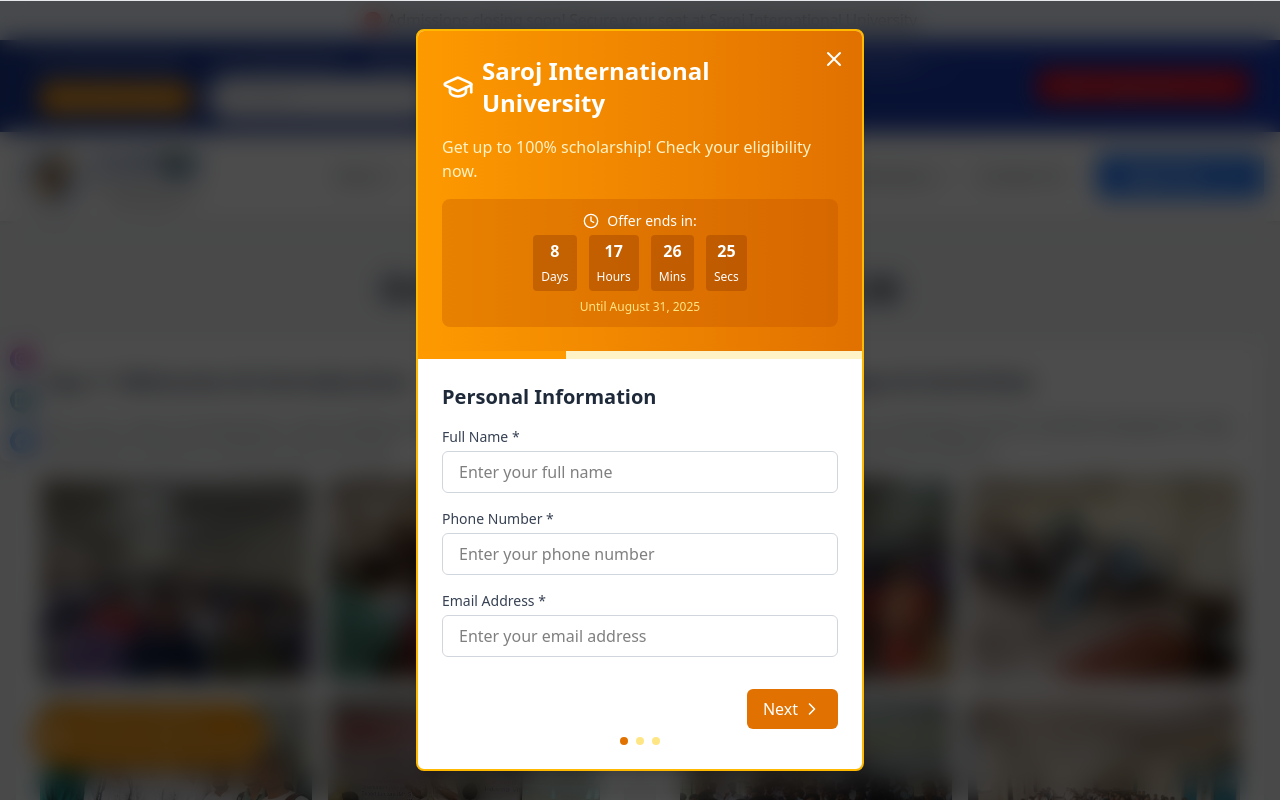
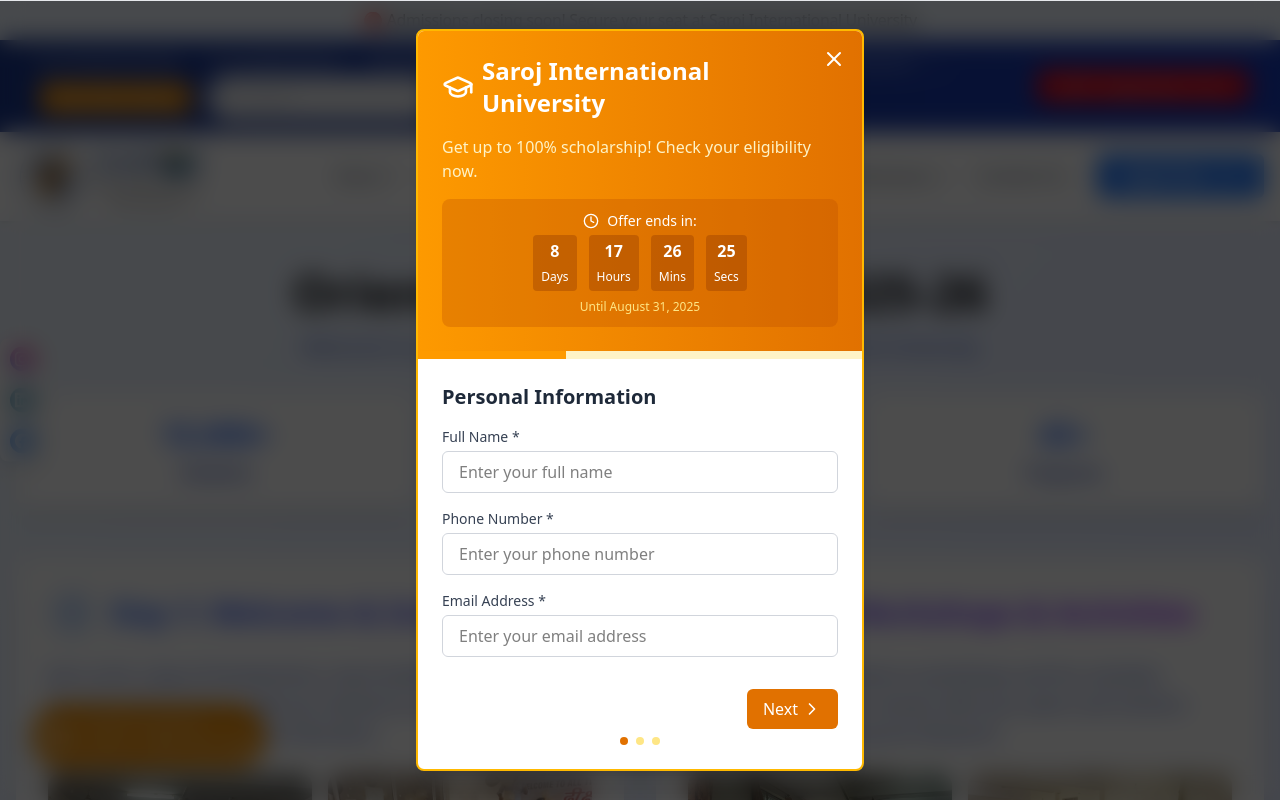
Before and after one commit to Saroj-Eductaion-Group/SIU, a React (Vite) app: page /admissions/orientation in a window 1280 px wide. Shown: the top 800 px of the page. Built offline with nearby package versions, Linux system fonts and the light colour scheme.

Commit message:
Updated scp

```diff
--- a/src/components/Header.jsx
+++ b/src/components/Header.jsx
@@ -58,7 +58,7 @@
       {
         heading: "INSTITUTES",
         type: "institutes", // Custom type to identify this column
-        items: [{ title: "Saroj Institute of Artificial Intelligence (SIAI)" , path: "/academics/Saroj-Institute-of-Artificial-Intelligence"}, { title: "Saroj Institute of Management & Technology (SIMT)", approval: "AICTE Approved", path: "/academics/Saroj-Institute-of-Management-and-Technology" }, { title: "Saroj Institute of Basic & Health Sciences (SIBHS)", path: "/academics/Saroj-Institute-of-Basic-and-Health-Sciences" }, { title: "Saroj Institute of Humanities & Education (SiHE)" , path: "/academics/Saroj-Institute-of-Humanities-and-Education"}, { title: "Saroj Institute of Sports Sciences & Research (SISSR)" ,path: "/academics/Saroj-Institute-of-Sports-Science-and-Research" }, { title: "Saroj Institute of Entrepreneurship & Business (SIEB)" , path: "/academics/Saroj-Insitute-of-Entrepreneurship-and-Business"}, { title: "Saroj Institute of Film and Fashion (SIFF)", approval: "AICTE Approved", path: "/academics/Saroj-Institute-of-Film-and-Fashion" }, { title: "Lucknow Institute of Pharmacy (LIP)", approval: "PCI Approved", path: "/academics/Lucknow-Institute-of-Pharmacy"},{ title: "Saroj College of Law (SCL)" , path: "/academics/saroj-college-of-law"}],
+        items: [{ title: "Saroj Institute of Artificial Intelligence (SIAI)" , path: "/academics/Saroj-Institute-of-Artificial-Intelligence"}, { title: "Saroj Institute of Management & Technology (SIMT)", approval: "AICTE Approved", path: "/academics/Saroj-Institute-of-Management-and-Technology" }, { title: "Saroj Institute of Basic & Health Sciences (SIBHS)", path: "/academics/Saroj-Institute-of-Basic-and-Health-Sciences" }, { title: "Saroj Institute of Humanities & Education (SiHE)" , path: "/academics/Saroj-Institute-of-Humanities-and-Education"}, { title: "Saroj Institute of Sports Sciences & Research (SISSR)" ,path: "/academics/Saroj-Institute-of-Sports-Science-and-Research" }, { title: "Saroj Institute of Entrepreneurship & Business (SIEB)" , path: "/academics/Saroj-Insitute-of-Entrepreneurship-and-Business"}, { title: "Saroj Institute of Film and Fashion (SIFF)", approval: "AICTE Approved", path: "/academics/Saroj-Institute-of-Film-and-Fashion" }, { title: "Lucknow Institute of Pharmacy (LIP)", approval: "PCI Approved", path: "/academics/Lucknow-Institute-of-Pharmacy"},{ title: "Saroj Institute of Law (SCL)" , path: "/academics/saroj-college-of-law"}],
       },
       {
         heading: "PROGRAMS & FEES",
--- a/src/pages/Admission/OrientationPage.jsx
+++ b/src/pages/Admission/OrientationPage.jsx
@@ -1,96 +1,177 @@
 // src/components/Orientation.jsx
 import React from 'react';
 import Layout from '../../components/Layout';
-import Img1 from '../../assets/orientation/O1.jpeg'
-import Img2 from '../../assets/orientation/O2.jpeg'
-import Img3 from '../../assets/orientation/O3.jpeg'
-import Img4 from '../../assets/orientation/O4.jpeg'
-import Img5 from '../../assets/orientation/O5.jpeg'
-import Img6 from '../../assets/orientation/O6.jpeg'
-import Img7 from '../../assets/orientation/O7.jpeg'
-import Img8 from '../../assets/orientation/O8.jpeg'
-
-
-
+import Img1 from '../../assets/orientation/O1.jpeg';
+import Img2 from '../../assets/orientation/O2.jpeg';
+import Img3 from '../../assets/orientation/O3.jpeg';
+import Img4 from '../../assets/orientation/O4.jpeg';
+import Img5 from '../../assets/orientation/O5.jpeg';
+import Img6 from '../../assets/orientation/O6.jpeg';
+import Img7 from '../../assets/orientation/O7.jpeg';
+import Img8 from '../../assets/orientation/O8.jpeg';
 
 const OrientationPage = () => {
   return (
     <Layout>
-    <div className="bg-gray-100 py-12">
+      <div className="min-h-screen bg-gradient-to-br from-blue-50 to-indigo-100 py-12">
+        {/* Animated Header Section */}
+        <div className="container mx-auto px-4 mb-12">
+          <div className="text-center mb-8">
+            <h2 className="text-5xl font-bold from-blue-900 mb-4">
+              Orientation Program 2025-26
+            </h2>
+            <p className="text-xl text-blue-800 animate-slide-up delay-100">
+              Welcome to your new academic journey at Saroj International University
+            </p>
+          </div>
+
+          {/* Stats Cards */}
+          <div className="grid grid-cols-1 md:grid-cols-3 gap-6 mb-12">
+            <div className="bg-white rounded-xl shadow-lg p-6 text-center transform hover:scale-105 transition-transform duration-300 animate-fade-in delay-200">
+              <div className="text-3xl font-bold text-blue-600 mb-2">15,000+</div>
+              <div className="text-blue-800 font-semibold">Students</div>
+            </div>
+            <div className="bg-white rounded-xl shadow-lg p-6 text-center transform hover:scale-105 transition-transform duration-300 animate-fade-in delay-300">
+              <div className="text-3xl font-bold text-blue-600 mb-2">250+</div>
+              <div className="text-blue-800 font-semibold">Faculty</div>
+            </div>
+            <div className="bg-white rounded-xl shadow-lg p-6 text-center transform hover:scale-105 transition-transform duration-300 animate-fade-in delay-400">
+              <div className="text-3xl font-bold text-blue-600 mb-2">45+</div>
+              <div className="text-blue-800 font-semibold">Programs</div>
+            </div>
+          </div>
+        </div>
+
+        {/* Orientation Days Grid */}
         <div className="container mx-auto px-4">
-        <h2 className="text-4xl font-bold text-center text-gray-800 mb-8">Orientation Program 2025-26</h2>
-        <div className="grid grid-cols-1 md:grid-cols-2 gap-8">
+          <div className="grid grid-cols-1 lg:grid-cols-2 gap-8">
+
             {/* Day 1 Section */}
-          <div className="bg-white rounded-lg shadow-lg p-6">
-            <h3 className="text-2xl font-semibold text-gray-700 mb-4">Day 1: Welcome & Introduction</h3>
-            <p className="text-gray-600 mb-4">
-              Join us for a day of introductions, team-building exercises, and essential information to get you started on your journey.
+            <div className="bg-white rounded-2xl shadow-xl p-8 transform hover:shadow-2xl transition-all duration-500 animate-slide-up delay-500">
+              <div className="flex items-center mb-6">
+                <div className="bg-blue-100 text-blue-600 rounded-full w-12 h-12 flex items-center justify-center mr-4">
+                  <span className="text-xl font-bold">1</span>
+                </div>
+                <h3 className="text-3xl font-bold bg-gradient-to-r from-blue-600 to-indigo-600 bg-clip-text text-transparent">
+                  Day 1: Welcome & Introduction
+                </h3>
+              </div>
+
+              <p className="text-blue-800 text-lg mb-6 leading-relaxed">
+                Join us for a day of introductions, team-building exercises, and essential information to get you started on your journey at India's Gateway to Next-Gen Education.
               </p>
 
-            <div className='flex grid grid-cols-1 md:grid-cols-2 gap-4'>
+              <div className="grid grid-cols-2 gap-4">
                 <img
-              src= { Img1 }
+                  src={Img1}
                   alt="Day 1 Orientation"
-              className="w-full h-auto rounded-lg object-cover"
+                  className="w-full h-48 object-cover rounded-xl shadow-md hover:scale-105 transition-transform duration-300 cursor-pointer"
                 />
-
                 <img
-              src= { Img2 }
+                  src={Img2}
                   alt="Day 1 Orientation"
-              className="w-full h-auto rounded-lg object-cover"
+                  className="w-full h-48 object-cover rounded-xl shadow-md hover:scale-105 transition-transform duration-300 cursor-pointer"
                 />
-
                 <img
-              src= { Img3 }
+                  src={Img3}
                   alt="Day 1 Orientation"
-              className="w-full h-auto rounded-lg object-cover"
+                  className="w-full h-48 object-cover rounded-xl shadow-md hover:scale-105 transition-transform duration-300 cursor-pointer"
                 />
-
                 <img
-              src= { Img4 }
+                  src={Img4}
                   alt="Day 1 Orientation"
-              className="w-full h-auto rounded-lg object-cover"
+                  className="w-full h-48 object-cover rounded-xl shadow-md hover:scale-105 transition-transform duration-300 cursor-pointer"
                 />
               </div>
 
+              <button className="mt-6 bg-gradient-to-r from-blue-500 to-indigo-600 text-white px-6 py-3 rounded-lg font-semibold hover:from-blue-600 hover:to-indigo-700 transform hover:scale-105 transition-all duration-300 shadow-lg">
+                Explore Day 1 Schedule
+              </button>
             </div>
 
             {/* Day 2 Section */}
-          <div className="bg-white rounded-lg shadow-lg p-6">
-            <h3 className="text-2xl font-semibold text-gray-700 mb-4">Day 2: Workshops & Activities</h3>
-            <p className="text-gray-600 mb-4">
-              Dive deeper with hands-on workshops and fun activities designed to help you connect with your peers and mentors.
+            <div className="bg-white rounded-2xl shadow-xl p-8 transform hover:shadow-2xl transition-all duration-500 animate-slide-up delay-700">
+              <div className="flex items-center mb-6">
+                <div className="bg-indigo-100 text-indigo-600 rounded-full w-12 h-12 flex items-center justify-center mr-4">
+                  <span className="text-xl font-bold">2</span>
+                </div>
+                <h3 className="text-3xl font-bold bg-gradient-to-r from-indigo-600 to-purple-600 bg-clip-text text-transparent">
+                  Day 2: Workshops & Activities
+                </h3>
+              </div>
+
+              <p className="text-blue-800 text-lg mb-6 leading-relaxed">
+                Dive deeper with hands-on workshops and fun activities designed to help you connect with your peers and mentors while exploring Caring Arts Research.
               </p>
-            <div className='grid grid-cols-1 md:grid-cols-2 gap-4'>
+
+              <div className="grid grid-cols-2 gap-4">
                 <img
-              src= { Img5 }
+                  src={Img5}
                   alt="Day 2 Orientation"
-              className="w-full h-auto rounded-lg object-cover"
+                  className="w-full h-48 object-cover rounded-xl shadow-md hover:scale-105 transition-transform duration-300 cursor-pointer"
                 />
-
                 <img
-              src= { Img6 }
+                  src={Img6}
                   alt="Day 2 Orientation"
-              className="w-full h-auto rounded-lg object-cover"
+                  className="w-full h-48 object-cover rounded-xl shadow-md hover:scale-105 transition-transform duration-300 cursor-pointer"
                 />
-
                 <img
-              src= { Img7 }
+                  src={Img7}
                   alt="Day 2 Orientation"
-              className="w-full h-auto rounded-lg object-cover"
+                  className="w-full h-48 object-cover rounded-xl shadow-md hover:scale-105 transition-transform duration-300 cursor-pointer"
                 />
-
                 <img
-              src= { Img8 }
+                  src={Img8}
                   alt="Day 2 Orientation"
-              className="w-full h-auto rounded-lg object-cover"
+                  className="w-full h-48 object-cover rounded-xl shadow-md hover:scale-105 transition-transform duration-300 cursor-pointer"
                 />
               </div>
 
+              <button className="mt-6 bg-gradient-to-r from-indigo-500 to-purple-600 text-white px-6 py-3 rounded-lg font-semibold hover:from-indigo-600 hover:to-purple-700 transform hover:scale-105 transition-all duration-300 shadow-lg">
+                Explore Day 2 Schedule
+              </button>
+            </div>
+          </div>
+
+          {/* Call to Action Section */}
+          <div className="text-center mt-12 animate-fade-in delay-1000">
+            <div className="bg-[#f08f07] rounded-2xl p-8 text-white shadow-2xl">
+              <h3 className="text-3xl font-bold mb-4">Your Future Starts Here</h3>
+              <p className="text-xl mb-6 opacity-90">
+                Join a vibrant community of learners and innovators at one of the world's most forward-looking universities.
+              </p>
+              <button className="bg-white text-[#f08f07] px-8 py-3 rounded-lg font-bold text-lg hover:bg-blue-50 transform hover:scale-110 transition-all duration-300">
+                Apply Now
+              </button>
             </div>
           </div>
         </div>
       </div>
+
+      {/* Add custom animations to Tailwind config */}
+      <style jsx>{`
+        @keyframes fadeIn {
+          from { opacity: 0; }
+          to { opacity: 1; }
+        }
+        @keyframes slideUp {
+          from { transform: translateY(30px); opacity: 0; }
+          to { transform: translateY(0); opacity: 1; }
+        }
+        .animate-fade-in {
+          animation: fadeIn 0.8s ease-out;
+        }
+        .animate-slide-up {
+          animation: slideUp 0.8s ease-out;
+        }
+        .delay-100 { animation-delay: 0.1s; }
+        .delay-200 { animation-delay: 0.2s; }
+        .delay-300 { animation-delay: 0.3s; }
+        .delay-400 { animation-delay: 0.4s; }
+        .delay-500 { animation-delay: 0.5s; }
+        .delay-700 { animation-delay: 0.7s; }
+        .delay-1000 { animation-delay: 1s; }
+      `}</style>
     </Layout>
   );
 };
```
Also changed, not shown: src/pages/Academics/Scp.jsx (+6 -16 lines). Lines whose indentation alone changed are shown as unchanged.
